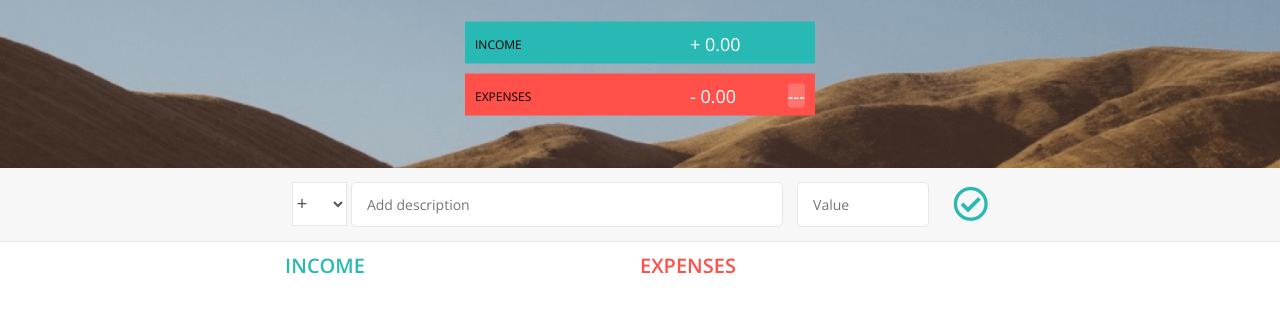
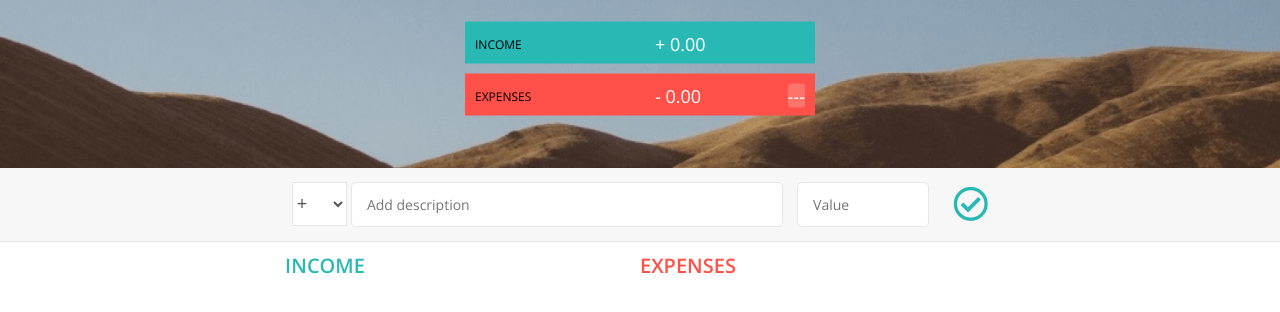
Before and after one commit to Hritik08Sharma/Budget-app, a plain HTML site: page index.html in a window 1280 px wide. Shown: the part 152-464 px from the top of the page. Drawn offline with nearby package versions, Linux system fonts and the light colour scheme.

Commit message:
Update style.css

```diff
--- a/style.css
+++ b/style.css
@@ -71,11 +71,12 @@ body {
      font-size : 12px;
 }
 #income-value,#expensis-value{
-    position: absolute;
-    left: 225px;
-    font-size: 18px;
-    text-align: right;
-
+  position: absolute;
+	left: 190px;
+	font-size: 18px;
+	text-align: right;
+    margin-right : 10px;
+    padding-right: 10px;
 
 }
 #expensis-percentage{
```
